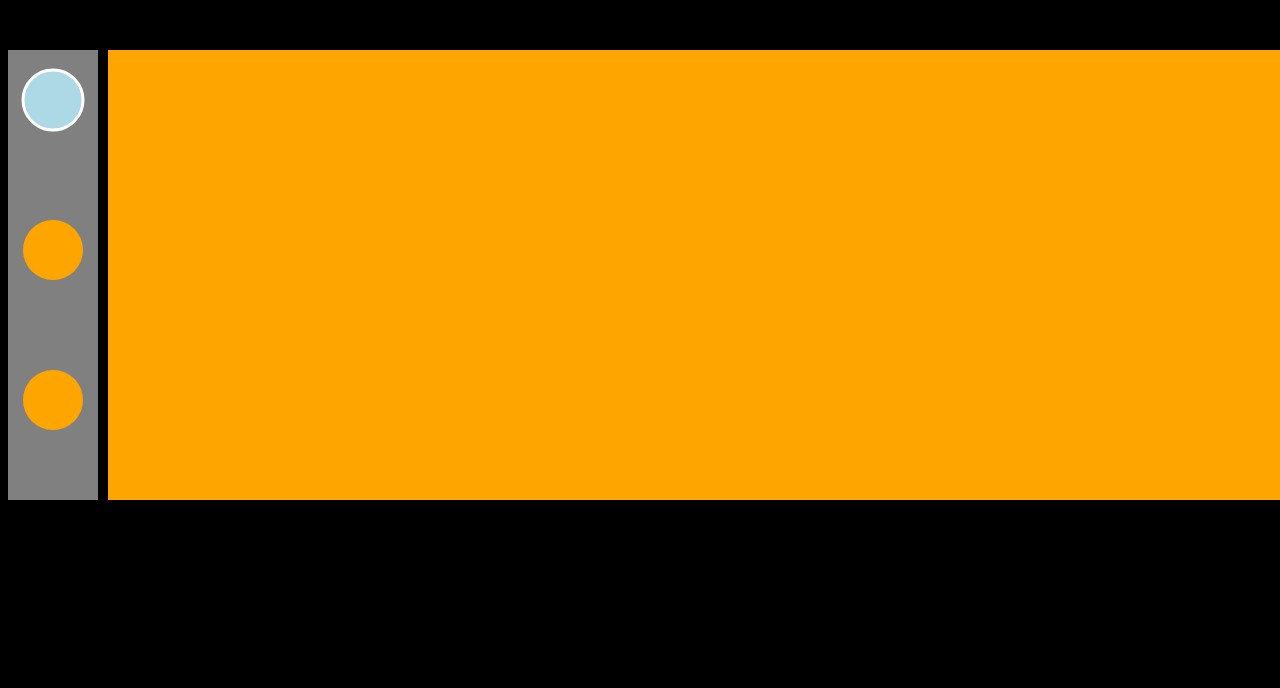
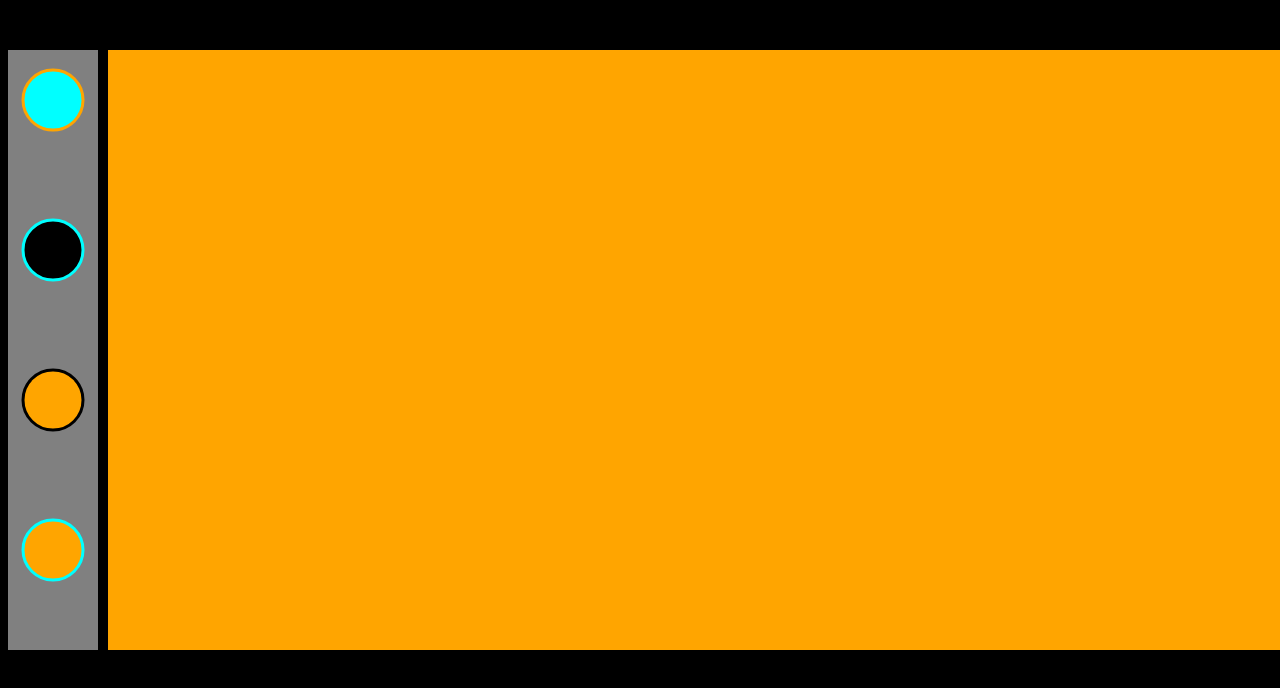
Before and after one commit to L37sg0/html-test-grid, a plain HTML site: page html-grid/index.html in a window 1280 px wide. Shown: the part 128-816 px from the top of the page. Drawn offline with Linux system fonts and the light colour scheme.

Commit message:
some more code

```diff
--- a/html-grid/index.html
+++ b/html-grid/index.html
@@ -12,13 +12,16 @@
     <div class="title"><h1>Petar's Page</h1></div>
     <div class="menu">
        <svg>
-        <circle id="one" cx="45" cy="50" r="30" stroke-width="3px" stroke="white" fill="lightblue"/>
+        <circle id="one" cx="45" cy="50" r="30" stroke-width="3px" stroke="orange" fill="aqua"/>
        </svg>
        <svg>
-        <circle id="one" cx="45" cy="50" r="30" fill="orange"/>
+        <circle id="one" cx="45" cy="50" r="30" stroke-width="3px" stroke="aqua"  fill="black"/>
        </svg>
        <svg>
-        <circle id="one" cx="45" cy="50" r="30" fill="orange"/>
+        <circle id="one" cx="45" cy="50" r="30" stroke-width="3px" stroke="black"  fill="orange"/>
+       </svg>
+       <svg>
+        <circle id="one" cx="45" cy="50" r="30" stroke-width="3px" stroke="aqua"  fill="orange"/>
        </svg>
     </div>
     <div class="article"></div>
```
